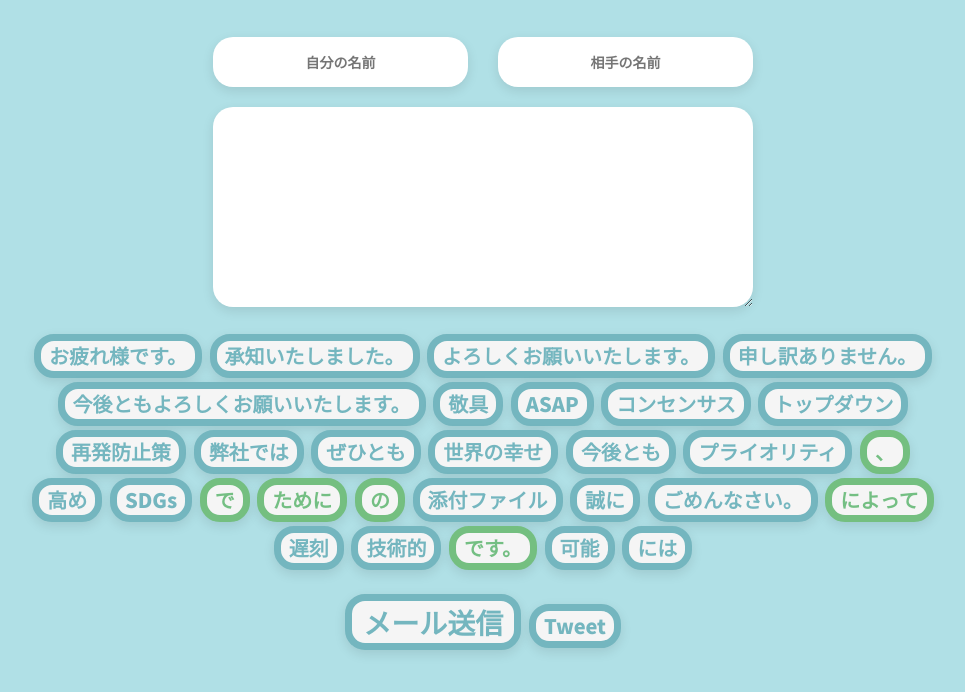
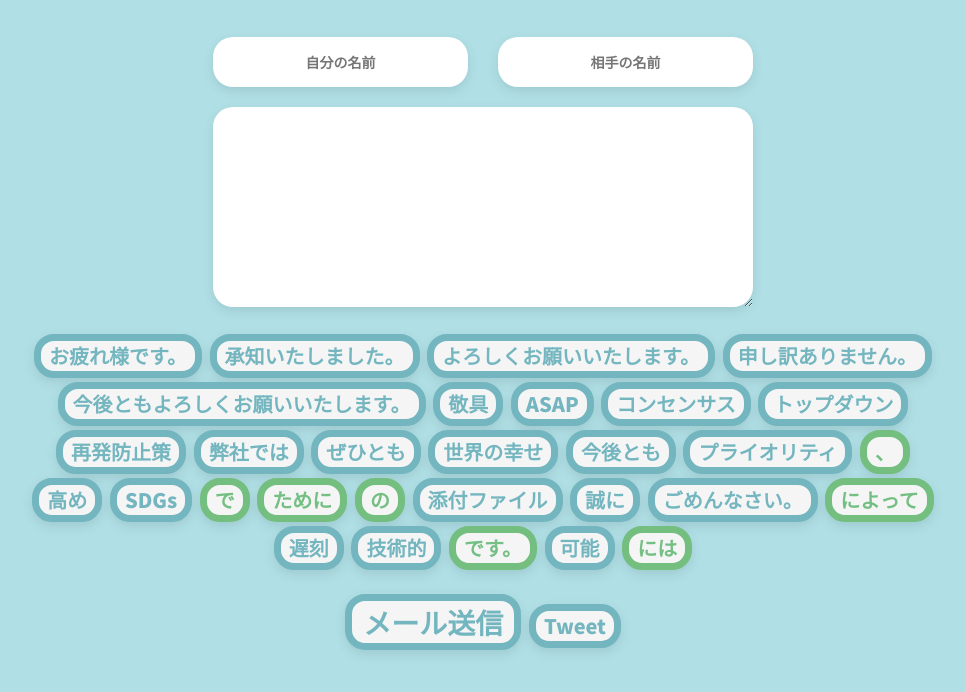
Before and after one commit to ituyama/syakaijins-maker, a plain HTML site: page index.html in a window 1280 px wide. Shown: the part 242-934 px from the top of the page, without its empty margins (157-1122 px from the left). Drawn offline with nearby package versions, Linux system fonts and the light colour scheme.

Commit message:
Update index.html

```diff
--- a/index.html
+++ b/index.html
@@ -78,7 +78,7 @@
                 <div class="badge badge-secondary" id="techs">技術的</div>
                 <div class="badge badge-de badge-secondary" id="desu">です。</div>
                 <div class="badge badge-secondary" id="possible">可能</div>
-                <div class="badge badgede badge-secondary" id="niha">には</div>
+                <div class="badge badge-de badge-secondary" id="niha">には</div>
 
 
             </div>
```
